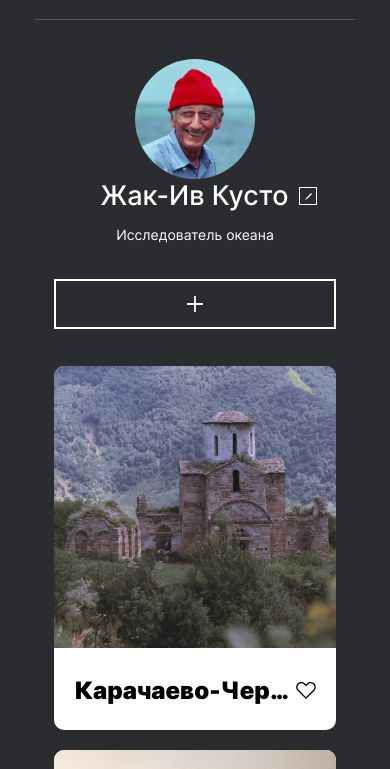
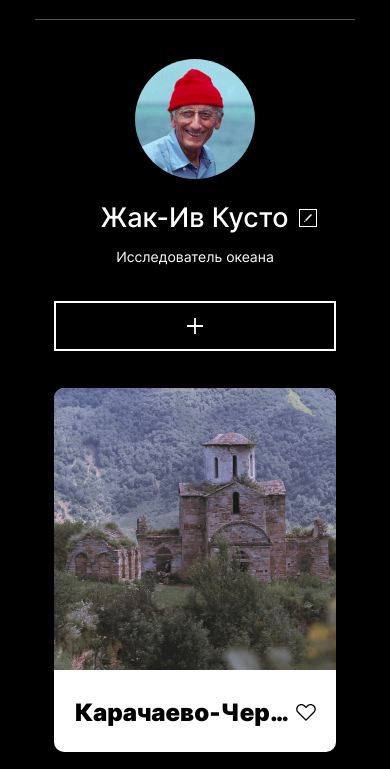
Before and after one commit to ArinTerenteva/mesto-project, a plain HTML site: page index.html in a window 390 px wide. Shown: the part 68-837 px from the top of the page. Drawn offline with Linux system fonts and the light colour scheme.

Commit message:
commit 3

```diff
--- a/blocks/page/page.css
+++ b/blocks/page/page.css
@@ -2,7 +2,7 @@
   max-width: 1280px;
   min-width: 320px;
   margin: 0 auto;
-  background-color: #2a2c2f;
+  background-color: #000000;
   font-family: "Inter", Arial, sans-serif;
   -moz-osx-font-smoothing: grayscale;
   -webkit-font-smoothing: antialiased;
--- a/blocks/popup/__button-submit/popup__button-submit.css
+++ b/blocks/popup/__button-submit/popup__button-submit.css
@@ -7,7 +7,6 @@
   border: 0;
   margin: 0;
   margin-top: 18px;
-  padding: 14px 124px 18px 125px;
   cursor: pointer;
   transition: opacity 0.3s;
   background-color: #000000;
@@ -25,6 +24,5 @@
     max-width: 238px;
     font-size: 14px;
     line-height: 17px;
-    padding: 14px 82px;
   }
 }
--- a/blocks/popup/_opened/popup_opened.css
+++ b/blocks/popup/_opened/popup_opened.css
@@ -1,3 +1,3 @@
 .popup_opened {
-  visibility: visible;
+  display: flex;
 }
--- a/blocks/popup/popup.css
+++ b/blocks/popup/popup.css
@@ -6,9 +6,8 @@
   position: fixed;
   top: 0;
   left: 0;
-  visibility: hidden;
-  transition: visibility 1s, opacity 1s linear;
-  display: flex;
+  transition: opacity 1s linear;
+  display: none;
   justify-content: center;
   align-items: center;
 
--- a/blocks/profile/__avatar-image/profile__avatar-image.css
+++ b/blocks/profile/__avatar-image/profile__avatar-image.css
@@ -9,5 +9,6 @@
 @media (max-width: 767px) {
   .profile__avatar-image {
     margin: 0 auto;
+    margin-bottom: 22.25px;
   }
 }
--- a/blocks/profile/__button-add/profile__button-add.css
+++ b/blocks/profile/__button-add/profile__button-add.css
@@ -1,6 +1,9 @@
 .profile__button-add {
   width: 150px;
   height: 50px;
+  background: url(../../../images/vector-plus.svg) center;
+  background-size: 22px 22px;
+  background-repeat: no-repeat;
   background-color: transparent;
   border: 1px solid #ffffff;
   transition: opacity 0.3s;
@@ -16,6 +19,7 @@
 
 @media (max-width: 767px) {
   .profile__button-add {
+    background-size: 16px 16px;
     width: 282px;
     border-width: 2px;
     margin-right: auto;
--- a/blocks/profile/__button-edit/profile__button-edit.css
+++ b/blocks/profile/__button-edit/profile__button-edit.css
@@ -1,7 +1,9 @@
 .profile__button-edit {
   width: 24px;
   height: 24px;
-  object-fit: cover;
+  background: url(../../../images/vector-pen.svg) center;
+  background-size: 10px 10px;
+  background-repeat: no-repeat;
   background-color: transparent;
   border: 1px solid #ffffff;
   padding: 7px;
@@ -18,6 +20,7 @@
   .profile__button-edit {
     width: 18px;
     height: 18px;
+    background-size: 7.5px 7.5px;
     padding: 5.25px;
     margin-top: 8px;
     margin-right: 19px;
--- a/blocks/profile/__vector-add/profile__vector-add.css
+++ /dev/null
@@ -1,14 +0,0 @@
-.profile__vector-add {
-  width: 22px;
-  height: 22px;
-  background-image: url(../../../images/vector-plus.svg);
-  background-size: contain;
-  margin: 0 auto;
-}
-
-@media (max-width: 767px) {
-  .profile__vector-add {
-    width: 16px;
-    height: 16px;
-  }
-}
--- a/blocks/profile/__vector-edit/profile__vector-edit.css
+++ /dev/null
@@ -1,14 +0,0 @@
-.profile__vector-edit {
-  width: 10px;
-  height: 10px;
-  background-image: url(../../../images/vector-pen.svg);
-  background-size: contain;
-  background-repeat: no-repeat;
-}
-
-@media (max-width: 767px) {
-  .profile__vector-edit {
-    width: 7.5px;
-    height: 7.5px;
-  }
-}
--- a/index.html
+++ b/index.html
@@ -21,15 +21,11 @@
         <div class="profile__info">
           <div class="profile__row-one">
             <h1 class="profile__title">Жак-Ив Кусто</h1>
-            <button class="profile__button-edit" type="button">
-              <div class="profile__vector-edit"></div>
-            </button>
+            <button class="profile__button-edit" type="button"></button>
           </div>
           <p class="profile__subtitle">Исследователь океана</p>
         </div>
-        <button class="profile__button-add" type="button">
-          <div class="profile__vector-add"></div>
-        </button>
+        <button class="profile__button-add" type="button"></button>
       </section>
       <section class="elements">
         <div class="element">
--- a/pages/index.css
+++ b/pages/index.css
@@ -20,10 +20,8 @@
 @import url(../blocks/profile/__row-one/profile__row-one.css);
 @import url(../blocks/profile/__title/profile__title.css);
 @import url(../blocks/profile/__button-edit/profile__button-edit.css);
-@import url(../blocks/profile/__vector-edit/profile__vector-edit.css);
 @import url(../blocks/profile/__subtitle/profile__subtitle.css);
 @import url(../blocks/profile/__button-add/profile__button-add.css);
-@import url(../blocks/profile/__vector-add/profile__vector-add.css);
 
 @import url(../blocks/elements/elements.css);
 
```
